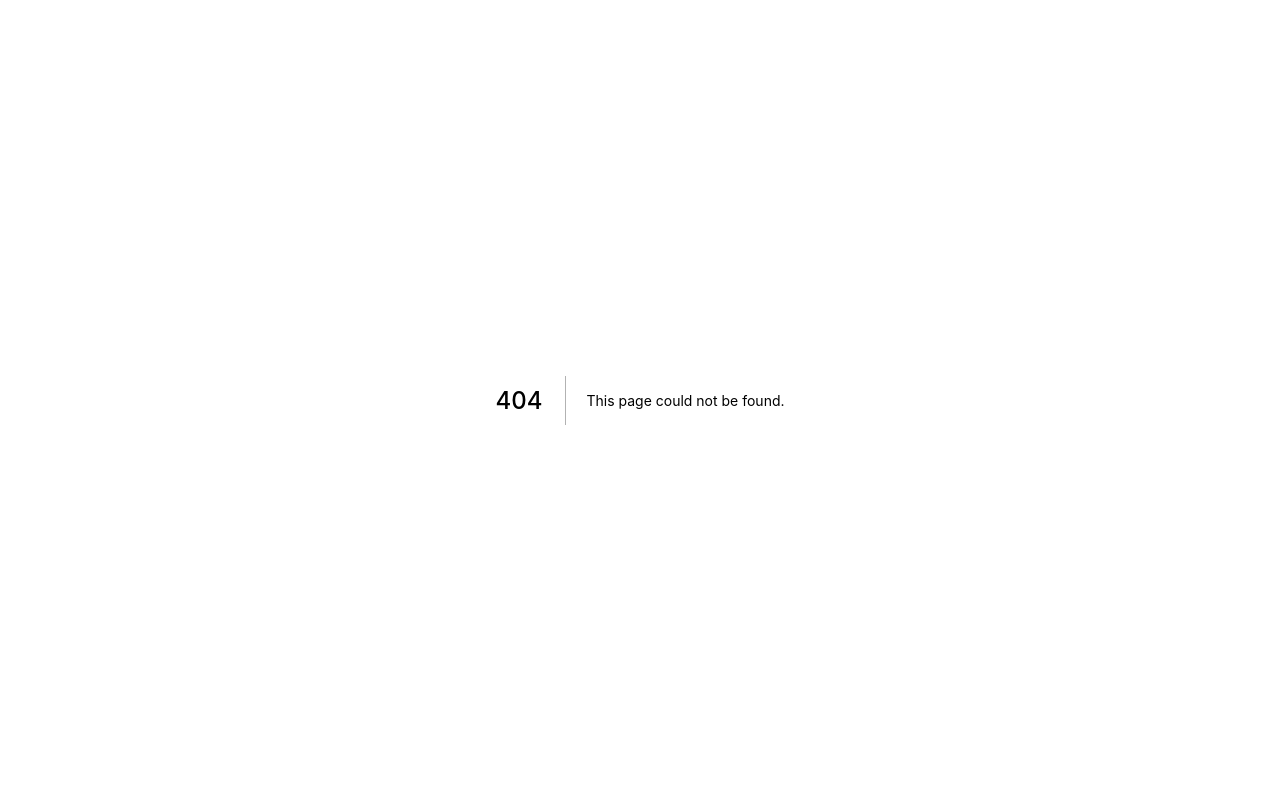
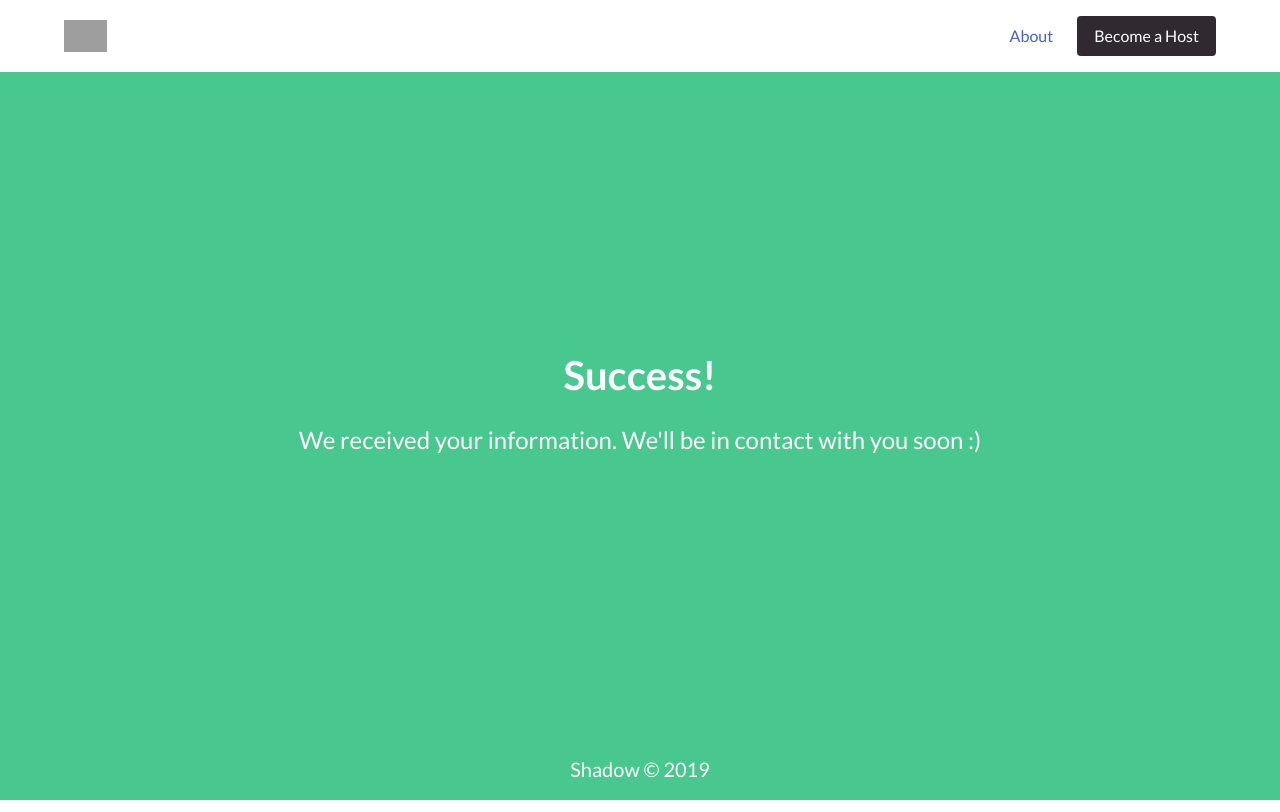
Before and after one commit to WilhelmWillie/shadow-mvp, a Next.js app: page /success in a window 1280 px wide. Before the commit this address had no page. Built offline with nearby package versions, Linux system fonts and the light colour scheme; grey boxes are pictures that could not be loaded.

Commit message:
Added success page

```diff
--- a/pages/details.js
+++ b/pages/details.js
@@ -55,7 +55,7 @@ const Details = (props) => {
 
               {successMessage}
 
-              <form action={`/details?host={host.id}?success=true`} data-netlify="true" name="tour-signup">
+              <form action={`/success`} method="GET" data-netlify="true" name="tour-signup">
                 <div className="field">
                   <label className="label">Name</label>
                   <input id="fullName" name="fullName" className="input" placeholder="Name"/>
--- a/pages/host.js
+++ b/pages/host.js
@@ -38,7 +38,7 @@ const HostSignup = (props) => {
 
                 {successMessage}
 
-                <form action="/host?success=true" method="POST" data-netlify="true" name="host-signup">
+                <form action="/success" method="GET" data-netlify="true" name="host-signup">
                   <div className="field">
                     <label className="label has-text-white">Name</label>
                     <input id="fullName" name="fullName" className="input" placeholder="Name"/>
--- /dev/null
+++ b/pages/success.js
@@ -0,0 +1,43 @@
+import '../styles/stylesheet.scss'
+import '../styles/utility.scss'
+
+import Head from '../components/head'
+import Hero from '../components/hero'
+import NavBar from '../components/navbar'
+import Footer from '../components/footer'
+
+import Link from 'next/link'
+
+const About = () => (
+  <div>
+    <Head title="Shadow - About Us" />
+
+    <NavBar />
+
+    <section className="hero is-fullheight-with-navbar is-success">
+      <div className="hero-body">
+        <div className="container">
+          <div className="columns is-centered">
+            <div className="column is-two-thirds has-text-centered">
+              <h1 className="title is-size-2">Success!</h1>
+
+              <p className="is-size-4">We received your information. We'll be in contact with you soon :)</p>
+            </div>
+          </div>
+        </div>
+      </div>
+
+      <div className="hero-foot">
+        <div className="container">
+          <div className="columns is-centered">
+            <div className="column is-half has-text-centered">
+              <p className="is-size-5" style={{marginTop: '1rem', marginBottom: '1rem'}}>Shadow &copy; 2019</p>
+            </div>
+          </div>
+        </div>
+      </div>
+    </section>
+  </div>
+)
+
+export default About
```
